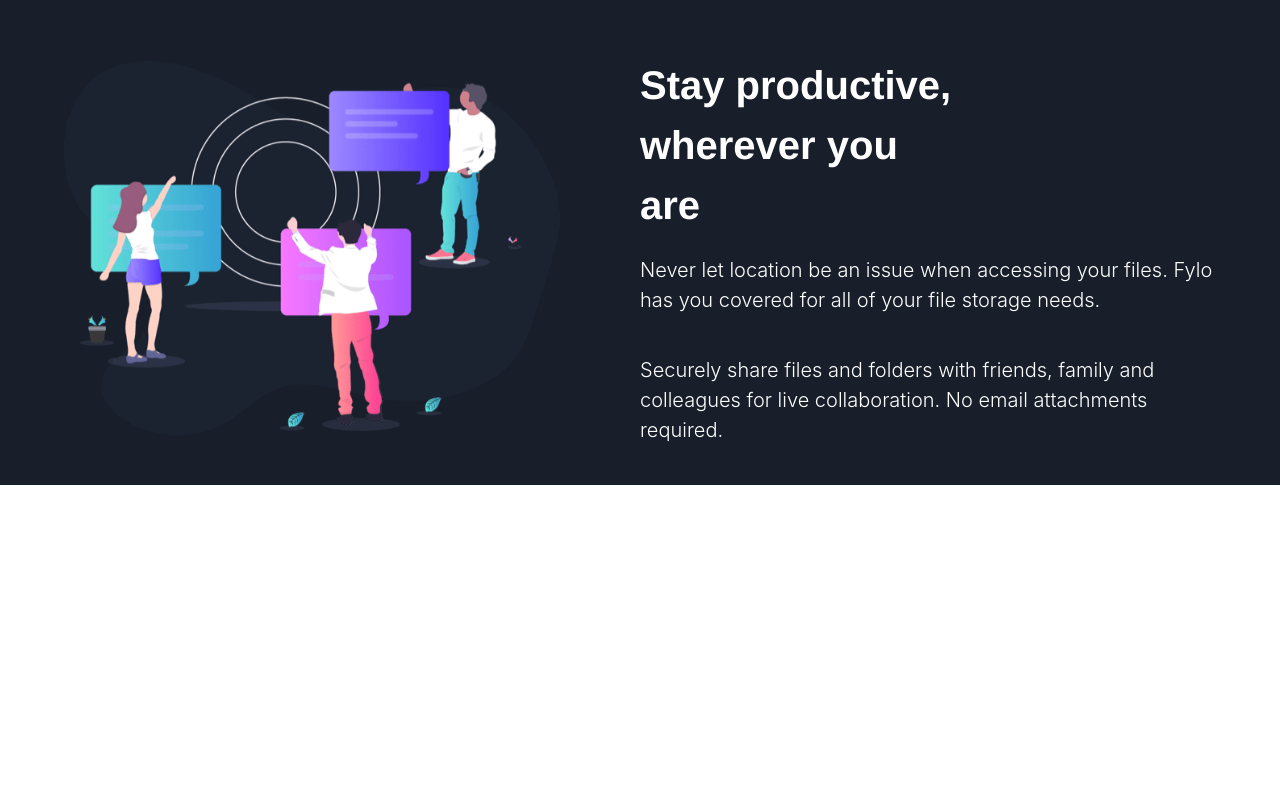
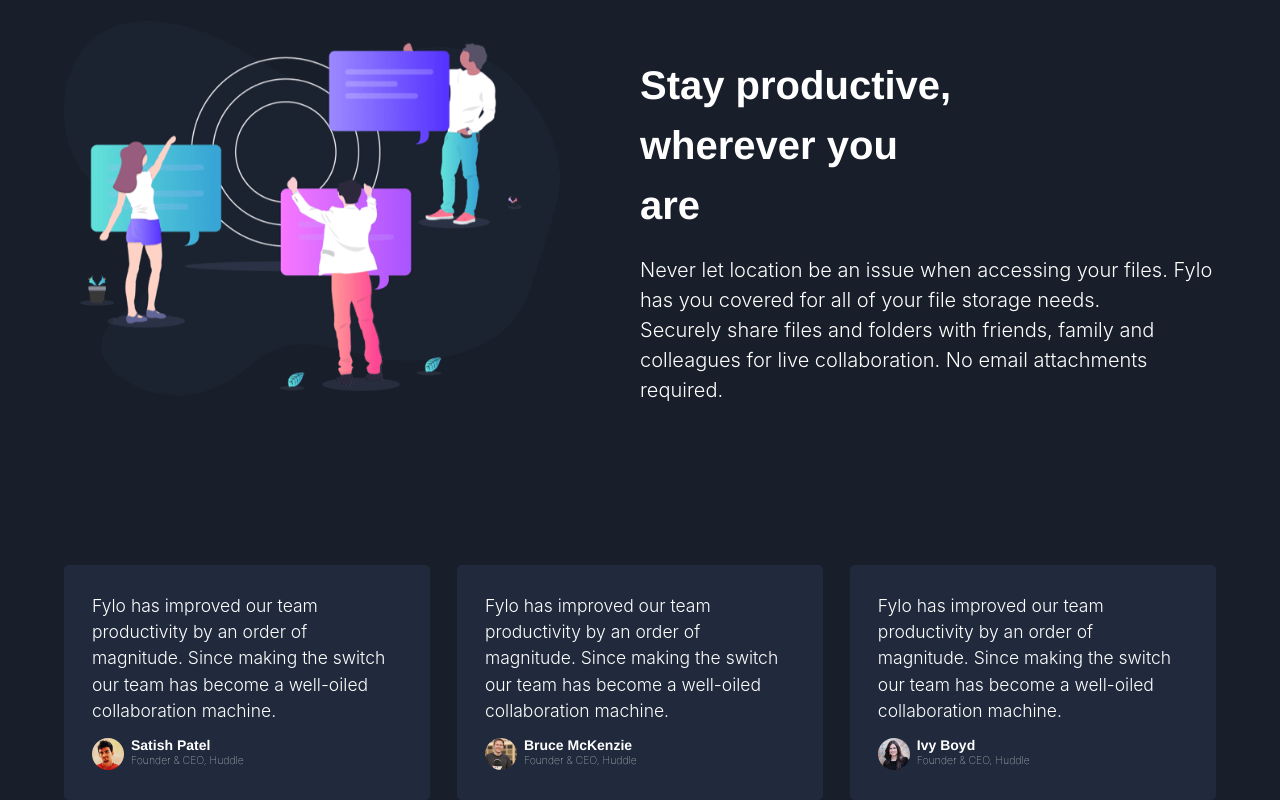
Before and after one commit to Moniet/layouts, a React (Create React App) app in the folder fylo-dark-landing-page/: page / in a window 1280 px wide. Shown: the part 1772-2572 px from the top of the page. Before the commit the page ends 2257 px from the top, so only its background shows below. Built offline with nearby package versions, Linux system fonts and the light colour scheme.

Commit message:
created testimonial section

```diff
--- a/fylo-dark-landing-page/src/App.js
+++ b/fylo-dark-landing-page/src/App.js
@@ -2,10 +2,11 @@
 import { Global, css } from '@emotion/core'
 import styled from '@emotion/styled'
 import { colors } from './utils/theme'
-import Nav from './containers/Nav'
+import Nav from './components/Nav'
 import Intro from './components/Intro'
 import InfoGrid from './components/InfoGrid'
 import Insight from './components/Insight';
+import Testimonials from './components/Testimonials';
 
 const Container = styled.div`
   position: relative;
@@ -19,21 +20,26 @@
 
 const App = () => (
   <>
-  <Nav />
-  <Container>
-    <Intro />
-    <InfoGrid />
-    <Insight />
     <Global
-
       styles={css`
         h1,h2,h3,h4,h5,h6 {
           font-family: 'Raleway', 'Helvetica', 'Arial', sans-serif;
           color: white;
         }
+
+        p {
+          color: white;
+        }
       `}
     />
-  </Container>
+
+    <Nav />
+    <Container>
+      <Intro />
+      <InfoGrid />
+      <Insight />
+      <Testimonials />
+    </Container>
   </>
 )
 
--- a/fylo-dark-landing-page/src/components/Para.js
+++ b/fylo-dark-landing-page/src/components/Para.js
@@ -6,7 +6,7 @@
     font-weight: 300;
     line-height: 1.5;
     color: white;
-    margin: 0 auto 2em auto;
+    ${'' /* margin: 0 auto 2em auto; */}
 `
 
 export default ({ children }) =>
--- /dev/null
+++ b/fylo-dark-landing-page/src/components/Testimonials.js
@@ -0,0 +1,88 @@
+import React from 'react'
+import styled from '@emotion/styled'
+import { colors } from '../utils/theme'
+import Grid from './Grid'
+import Para from './Para'
+
+const Container = styled.div`
+    width: 90%;
+    margin-top: 20vh;
+    font-size: 14px;
+`
+
+const Card = styled.div`
+    display: flex;
+    flex-direction: column;
+    padding: 2em;
+    border-radius: 5px;
+    background: ${colors.bgCard};
+    width: calc(33% - 1em);
+    ${'' /* box-shadow: 5px 5px rgba(255,255,255,0.1); */}
+`
+
+const Profile = styled.div`
+    display: flex;
+    margin-top: 1em;
+    img {
+        width: 32px;
+        border-radius: 50%;
+        margin-right: 0.5em;
+    }
+
+    h3 {
+        font-weight: 700;
+        margin-bottom: 0.25em;
+    }
+
+    p {
+        font-weight: 100;
+        font-size: 0.75em;
+    }
+`
+
+const Testimonials = () => (
+    <Container>
+        <Grid between>
+            <Card>
+                <Para>Fylo has improved our team productivity by an order of magnitude. Since making the switch our team has become a well-oiled collaboration machine.</Para>
+                <Profile>
+                    <div>
+                        <img src={ require('../images/profile-1.jpg') }/>
+                    </div>
+                    <div>
+                        <h3>Satish Patel</h3>
+                        <p>Founder & CEO, Huddle</p>
+                    </div>
+                </Profile>
+            </Card>
+
+            <Card>
+                <Para>Fylo has improved our team productivity by an order of magnitude. Since making the switch our team has become a well-oiled collaboration machine.</Para>
+                <Profile>
+                    <div>
+                        <img src={ require('../images/profile-2.jpg') }/>
+                    </div>
+                    <div>
+                        <h3>Bruce McKenzie</h3>
+                        <p>Founder & CEO, Huddle</p>
+                    </div>
+                </Profile>
+            </Card>
+
+            <Card>
+                <Para>Fylo has improved our team productivity by an order of magnitude. Since making the switch our team has become a well-oiled collaboration machine.</Para>
+                <Profile>
+                    <div>
+                        <img src={ require('../images/profile-3.jpg') }/>
+                    </div>
+                    <div>
+                        <h3>Ivy Boyd</h3>
+                        <p>Founder & CEO, Huddle</p>
+                    </div>
+                </Profile>
+            </Card>
+        </Grid>
+    </Container>
+)
+
+export default Testimonials
--- a/fylo-dark-landing-page/src/containers/Nav.js
+++ /dev/null
@@ -1,45 +0,0 @@
-import React from 'react'
-import styled from '@emotion/styled'
-import Link from '../components/Link'
-import Brand from '../components/Brand'
-import { colors } from '../utils/theme'
-
-const Header = styled.header`
-    width: 100vw;
-`
-
-const Nav = styled.nav`
-    display: flex;
-    justify-content: space-between;
-    align-items: center;
-    padding: 2em 4em;
-    background-color: ${colors.bgLight};
-`
-
-const List = styled.ul`
-    display: flex;
-`
-
-const ListItem = styled.li`
-    list-style-type: none;
-    margin-left: 2em;
-`
-
-export default () => (
-    <Header>
-        <Nav>
-            <Brand />
-            <List>
-                <ListItem>
-                    <Link href="#"> Features </Link>
-                </ListItem>
-                <ListItem>
-                    <Link href="#"> Team </Link>
-                </ListItem>
-                <ListItem>
-                    <Link href="#"> Sign In </Link>
-                </ListItem>
-            </List>
-        </Nav>
-    </Header>
-)
--- a/fylo-dark-landing-page/src/utils/theme.js
+++ b/fylo-dark-landing-page/src/utils/theme.js
@@ -2,7 +2,8 @@
     bgLight: 'hsl(217, 28%, 15%)',
     bgDark: 'hsl(218, 28%, 13%)',
     bgFooter: 'hsl(216, 53%, 9%)',
-    btnGradient: 'linear-gradient(to right, hsl(176, 68%, 64%), hsl(198, 60%, 50%))'
+    btnGradient: 'linear-gradient(to right, hsl(176, 68%, 64%), hsl(198, 60%, 50%))',
+    bgCard: 'hsl(219, 30%, 18%)'
 }
 
 export {
```
Also changed, not shown: fylo-dark-landing-page/src/components/Footer.js (added), fylo-dark-landing-page/src/containers/Footer.js (deleted), fylo-dark-landing-page/src/containers/Testimonials.js (deleted).
